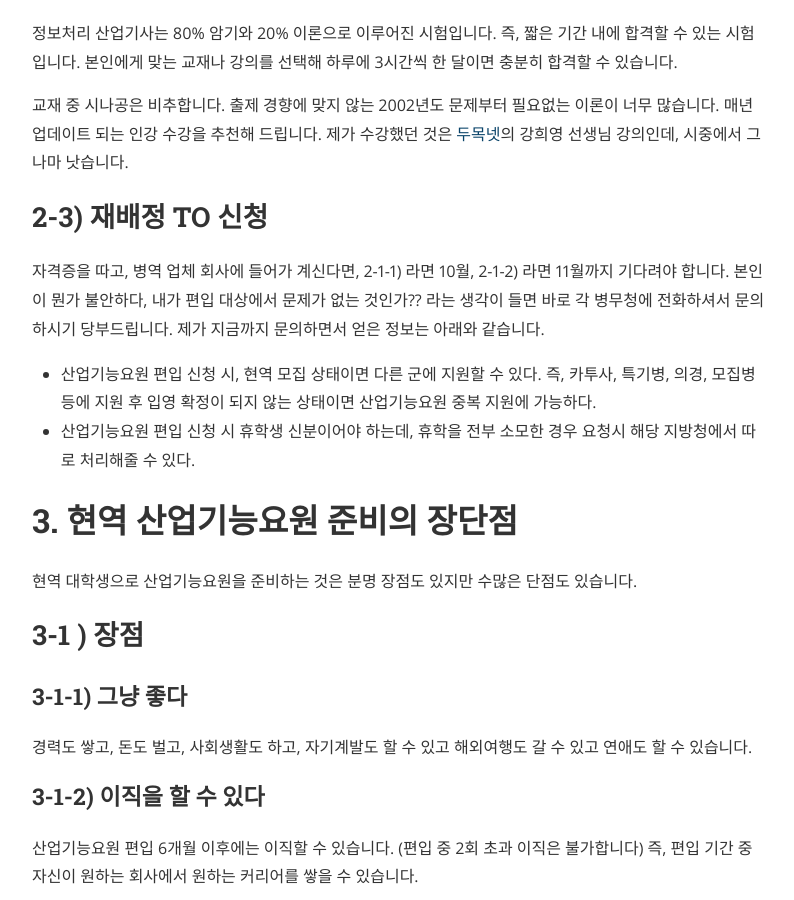
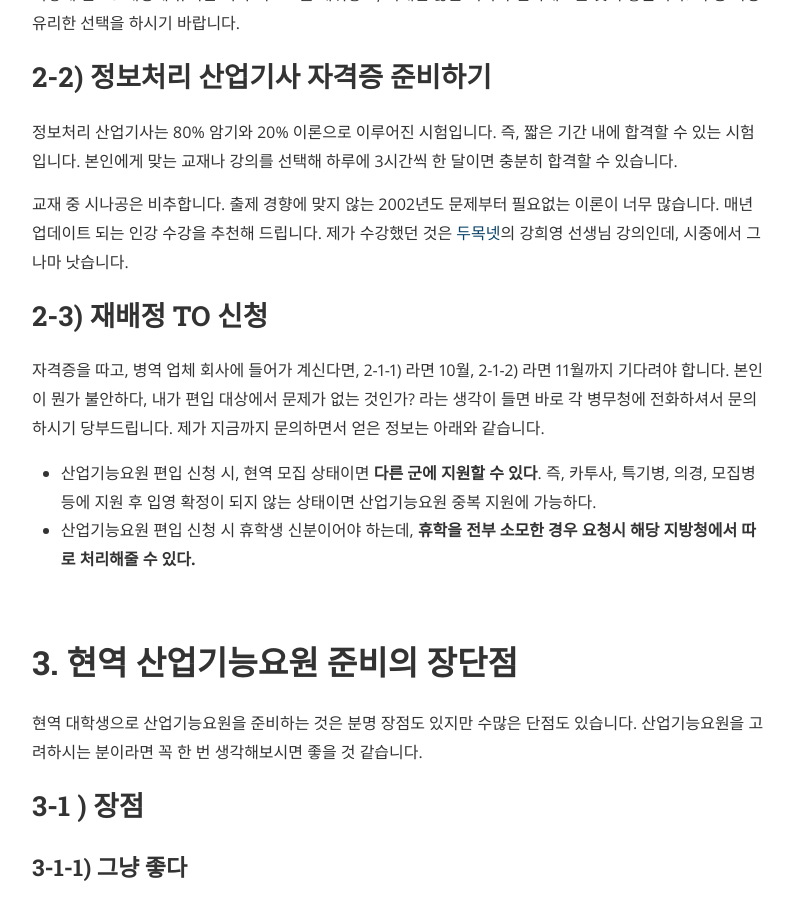
Before and after one commit to academey/academey.github.io, a Jekyll site: the page built from _posts/2018-09-29-goondae.md, in a window 1280 px wide and 900 px high, scrolled down 5172 px. Shown: the whole window, without its empty margins (240-1034 px from the left). Built offline with Jekyll 4.4.1, drawn with Linux system fonts in a browser that asks for light colours; nearby versions of some CDN libraries; comment, search, counter and statistics services are not loaded; some of the changed text lies outside the part shown.

Commit message:
content : Add some styling to gondae

```diff
--- a/_posts/2018-09-29-goondae.md
+++ b/_posts/2018-09-29-goondae.md
@@ -44,33 +44,35 @@ categories: 산업기능요원
 추가적인 편입 방법으로는 드래곤볼 제도가 있습니다. 회사 측에서 보충역 4명을 편입 시 1명의 현역 TO를 주는 제도인데요. 이 제도를 통해 생성된 TO를 본인에게 주겠다는 회사를 찾으면 됩니다.
 
 자, 정리하면 아래 두 가지 방법이 있습니다.
-1. 산업기능요원 복무 만료 후 3년 이상 계속 근무 업체를 들어가자.
-2. 보충역 4명을 산업기능요원으로 편입시켜 생성된 1명의 현역 TO를 주는 회사에 들어가자.
+1. **산업기능요원 복무 만료 후 3년 이상 계속 근무 업체를 들어가자.**
+2. **보충역 4명을 산업기능요원으로 편입시켜 생성된 1명의 현역 TO를 주는 회사에 들어가자.**
 
+&nbsp;
 ![So what?](/assets/so_what.jpg)
 
 그래서 어쩌라구요? 바로 그 회사 찾는 방법은 2-1) 챕터에서 알려드리겠습니다.
 
+&nbsp;
+
 # 2. 현역 재배정을 준비하는 방법
-현역 산업기능요원이 되기 위해서 필요한 과정은 아래와 같습니다. 어떻게 하면 잘 준비할 수 있을지 알아봅시다.
-1. 산업기능요원 TO를 주기로 한 회사에 들어가기
-2. 정보처리 산업기사(대학생 2년) 혹은 정보처리기사(대학생 2년 이상) 자격증 준비하기
-3. 매년 11월에 재배정 TO를 신청해서 편입하기.
+1. *산업기능요원 TO를 주기로 한 회사에 들어가기*
+2. *정보처리 산업기사(대학생 2년) 혹은 정보처리기사(대학생 2년 이상) 자격증 준비하기*
+3. *매년 11월에 재배정 TO를 신청해서 편입하기.*
+
+현역 산업기능요원이 되기 위해서 필요한 과정은 위와 같습니다. 어떻게 하면 잘 준비할 수 있을지 알아봅시다.
 
 ## 2-1 ) 회사 찾는 방법
-[병역일터 공지사항](https://work.mma.go.kr/caisBYIS/board/boardList.do?menu_id=m_m8_6&tmpl_id=1&gesipan_gbcd=13) 에서 지원하고자 하는 산업청의 산업기능요원 배정인원 명부를 통해 TO를 획득하기 유리한 회사를 찾습니다.
-
-이후, 메일 혹은 전화 컨택을 통해 회사 산업기능요원 상황을 파악하고 지원해야 합니다.
-
-TO를 획득하기 유리한 회사를 찾는 법을 설명하겠습니다.
+[병역일터 공지사항](https://work.mma.go.kr/caisBYIS/board/boardList.do?menu_id=m_m8_6&tmpl_id=1&gesipan_gbcd=13)에서 지원하고자 하는 산업청의 산업기능요원 배정인원 명부를 통해 TO를 획득하기 유리한 회사를 찾습니다. 이후, 메일 혹은 전화 컨택을 통해 회사 산업기능요원 상황을 파악하고 지원해야 합니다. TO를 획득하기 유리한 회사를 찾는 법을 설명하겠습니다.
 
 ### 2-1-1) 산업기능요원 복무 만료 후 3년 이상 계속 근무 업체
-산업기능요원의 복무기간은 34개월입니다. 이후 3년 이상 근무하려면 대략 6년 정도의 기간이 필요합니다.(전직 후 3년 근무 배제) 즉, 병역 업체가 선정된 뒤 최소 6년의 기간이 필요함을 알 수 있습니다.
+산업기능요원의 복무기간은 34개월입니다. 이후 3년 이상 근무하려면 대략 6년 정도의 기간이 필요합니다. (전직 후 3년 근무 배제) 즉, 병역 업체가 선정된 뒤 최소 6년의 기간이 필요함을 알 수 있습니다.
 
 정보처리, 게임 S/W 업체 중 선정 년도 오름차순으로 정렬했을 때 2012년 이전 기업은 총 79개.(2018년 서울청 기준) 이 회사 중 일하고 싶은 회사에 컨택하다보면, 3년 이상 근무하는 직원이 있는 회사도 굉장히 드물 것입니다.
 
 ![dragonball](/assets/old_company.png)
 <center><U>선정년도 오름차순 정보처리 ㆍ 게임 S/W 업체</U></center>
+
+&nbsp;
 
 ### 2-1-2) 보충역 4명을 산업기능요원으로 편입시켜 생성된 1명의 현역 TO를 주는 회사
 1년에 보충역 4명을 편입시키는 것은 기업의 입장에서 쉽지 않은 투자입니다. 가파르게 성장하는 스타트업이 아니라면 더더욱 그렇습니다. 즉, 그만한 가치가 있음을 증명하거나 1년 이상을 회사에 기여해야 합니다.
@@ -79,6 +81,8 @@ TO를 획득하기 유리한 회사를 찾는 법을 설명하겠습니다.
 
 ![dragonball](/assets/dragonball.png)
 <center><U>보충역 편입 인원 내림차순 정보처리 ㆍ 게임 S/W 업체</U></center>
+
+&nbsp;
 
 
 이렇게 현 TO 배정에 유리한 회사 리스트를 세워놓고, 최대한 많은 회사와 연락해보는 것이 좋습니다. 이 중 가장 유리한 선택을 하시기 바랍니다.
@@ -89,13 +93,15 @@ TO를 획득하기 유리한 회사를 찾는 법을 설명하겠습니다.
 교재 중 시나공은 비추합니다. 출제 경향에 맞지 않는 2002년도 문제부터 필요없는 이론이 너무 많습니다. 매년 업데이트 되는 인강 수강을 추천해 드립니다. 제가 수강했던 것은 [두목넷](http://dumok.net/)의 강희영 선생님 강의인데, 시중에서 그나마 낫습니다.
 
 ## 2-3) 재배정 TO 신청
-자격증을 따고, 병역 업체 회사에 들어가 계신다면, 2-1-1) 라면 10월, 2-1-2) 라면 11월까지 기다려야 합니다. 본인이 뭔가 불안하다, 내가 편입 대상에서 문제가 없는 것인가?? 라는 생각이 들면 바로 각 병무청에 전화하셔서 문의하시기 당부드립니다. 제가 지금까지 문의하면서 얻은 정보는 아래와 같습니다.
+자격증을 따고, 병역 업체 회사에 들어가 계신다면, 2-1-1) 라면 10월, 2-1-2) 라면 11월까지 기다려야 합니다. 본인이 뭔가 불안하다, 내가 편입 대상에서 문제가 없는 것인가? 라는 생각이 들면 바로 각 병무청에 전화하셔서 문의하시기 당부드립니다. 제가 지금까지 문의하면서 얻은 정보는 아래와 같습니다.
 
-- 산업기능요원 편입 신청 시, 현역 모집 상태이면 다른 군에 지원할 수 있다. 즉, 카투사, 특기병, 의경, 모집병 등에 지원 후 입영 확정이 되지 않는 상태이면 산업기능요원 중복 지원에 가능하다.
-- 산업기능요원 편입 신청 시 휴학생 신분이어야 하는데, 휴학을 전부 소모한 경우 요청시 해당 지방청에서 따로 처리해줄 수 있다.
+- 산업기능요원 편입 신청 시, 현역 모집 상태이면 **다른 군에 지원할 수 있다**. 즉, 카투사, 특기병, 의경, 모집병 등에 지원 후 입영 확정이 되지 않는 상태이면 산업기능요원 중복 지원에 가능하다.
+- 산업기능요원 편입 신청 시 휴학생 신분이어야 하는데, **휴학을 전부 소모한 경우 요청시 해당 지방청에서 따로 처리해줄 수 있다.**
+
+&nbsp;
 
 # 3. 현역 산업기능요원 준비의 장단점
-현역 대학생으로 산업기능요원을 준비하는 것은 분명 장점도 있지만 수많은 단점도 있습니다.
+현역 대학생으로 산업기능요원을 준비하는 것은 분명 장점도 있지만 수많은 단점도 있습니다. 산업기능요원을 고려하시는 분이라면 꼭 한 번 생각해보시면 좋을 것 같습니다.
 
 ## 3-1 ) 장점
 ### 3-1-1) 그냥 좋다
@@ -111,8 +117,12 @@ TO를 획득하기 유리한 회사를 찾는 법을 설명하겠습니다.
 ### 3-2-1) 34+α VS 20
 사회의 시간은 군대와 비교할 수 없이 활용 가능성이 높다고 봅니다. 그러나, 1년 동안 준비해서 산업기능요원이 될 만한 가치가 있는가에 대해서는 잘 모르겠습니다. 시간으로만 쳐도 34 + 12 = 46개월이면 육군보다 26개월 늦은 전역입니다. 26개월의 시간이면 군대에 다녀온 시간을 회복하기에 충분한 시간일 수도 있습니다. 배보다 배꼽이 큰 준비가 될수도 있습니다.
 
+&nbsp;
+
 # 4. 글을 마치며
 제가 작성한 방법들에는 논리적 모순이 존재합니다. 설립년도가 오래되었다고 반드시 산업기능요원 편입 이후 3년 이상 남아있는 것이 아니고, 작년에 보충역 편입이 많았다고 해서 이번에도 많이 할 예정임을 알 수 없습니다. 다만 그나마 확률을 높일 수 있으며, 제가 산업기능요원을 준비하는 절박함을 느끼며 고민했던 방법들이기에 공유합니다.
+
+&nbsp;
 
 # [번외] (2018 박현준 Timeline)
 산업기능요원에 의해 번뇌와 갈등으로 가득 찼던 제 2018년을 공개합니다.
```
